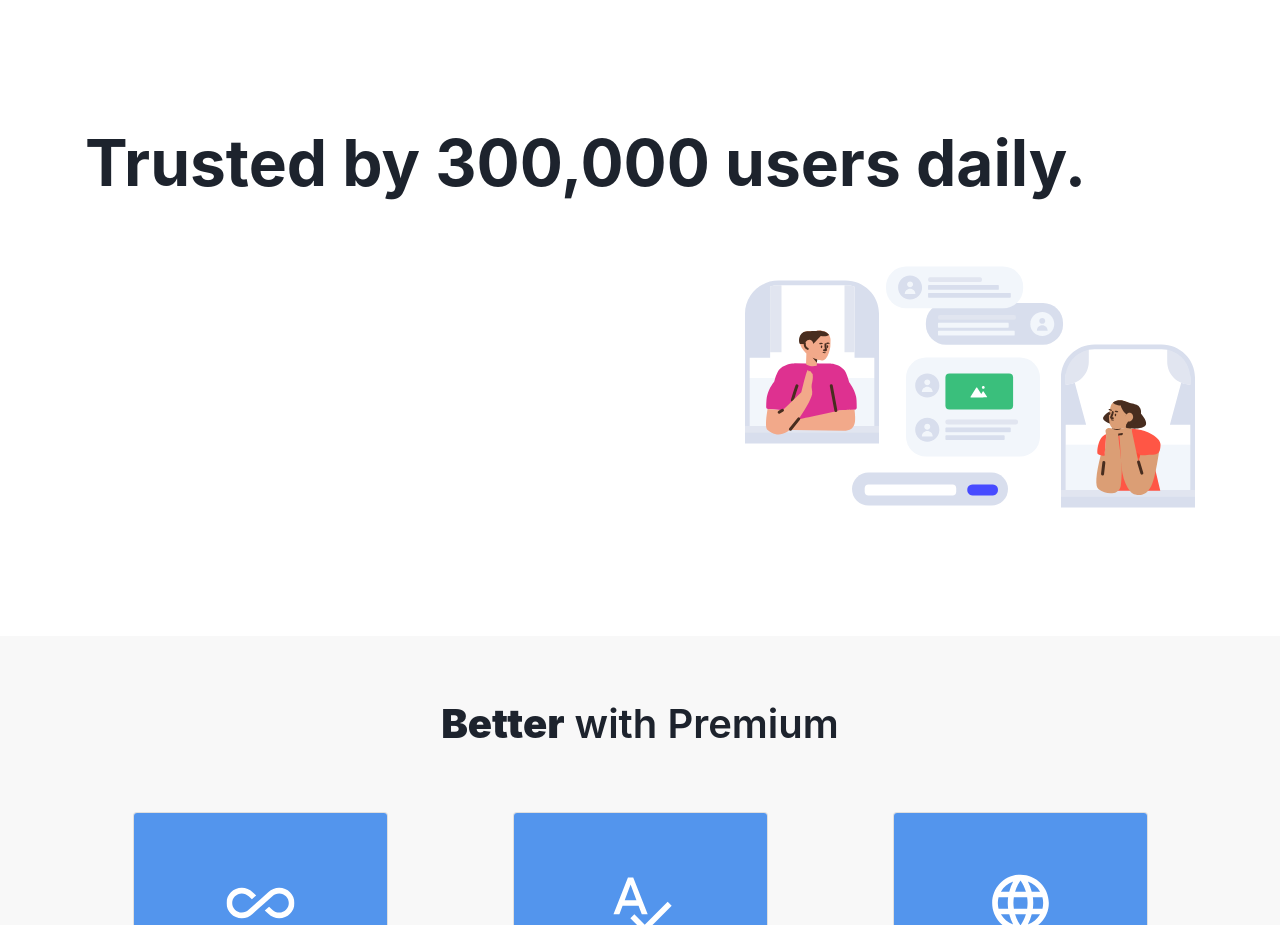
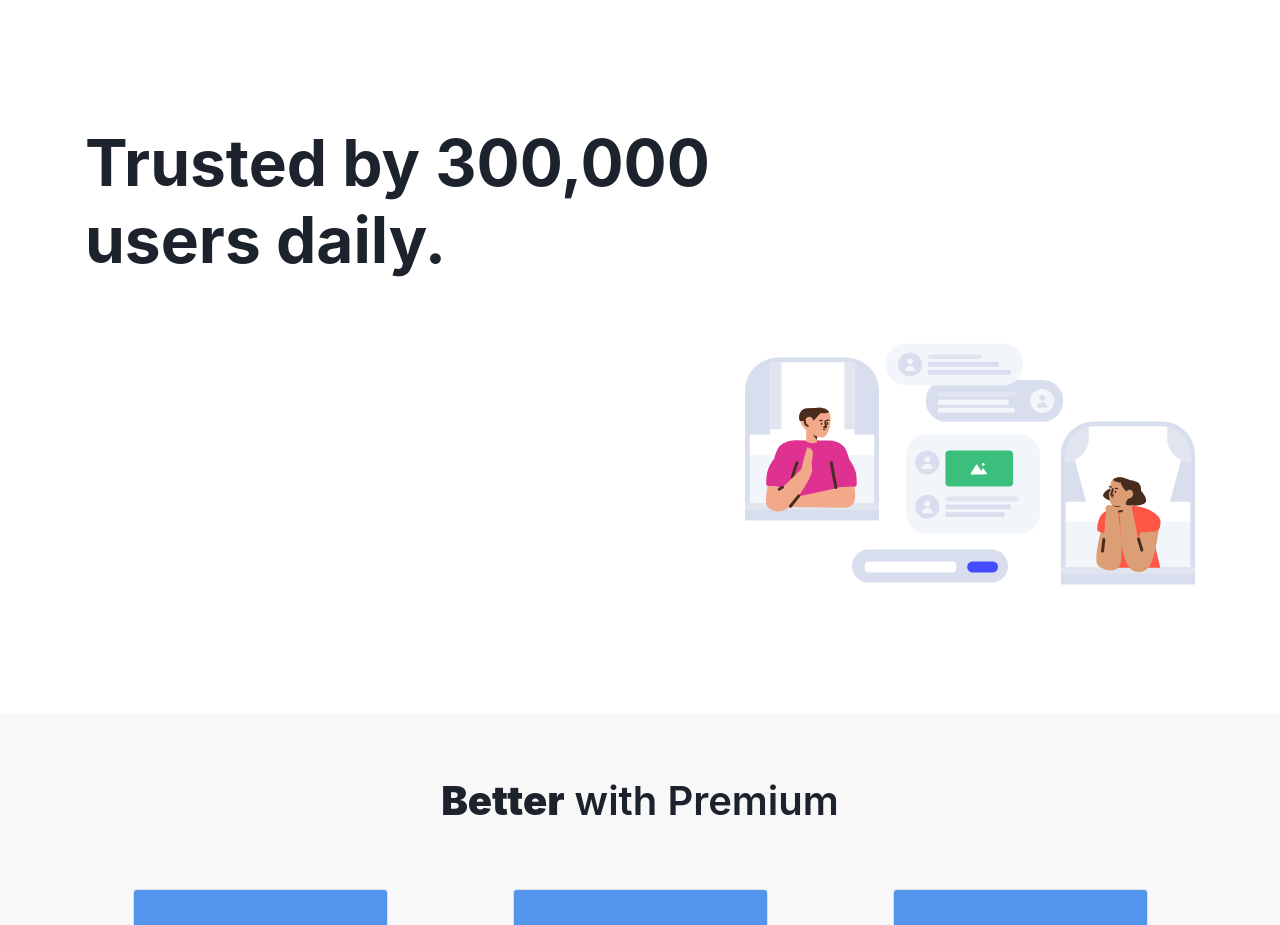
Before and after one commit to XingApps/transkey-website, a website built with Parcel: page index.html in a window 1280 px wide. Shown: the part 2470-3395 px from the top of the page. Built offline with nearby package versions, Linux system fonts and the light colour scheme.

Commit message:
Fix users layout bug

```diff
--- a/index.html
+++ b/index.html
@@ -231,14 +231,14 @@
     <section id="users" class="section section-default">
       <div class="container">
         <div class="row">
-          <div class="col-12 col-8">
+          <div class="col-12 col-md-8">
             <header>
               <h1>Trusted by 300,000 users daily.</h1>
             </header>
           </div>
         </div>
         <div class="row justify-content-end">
-          <div class="col-12 col-8 text-right">
+          <div class="col-12 col-md-8 text-right">
             <img draggable="false" src="img/illustration-users.svg">
           </div>
         </div>
```
